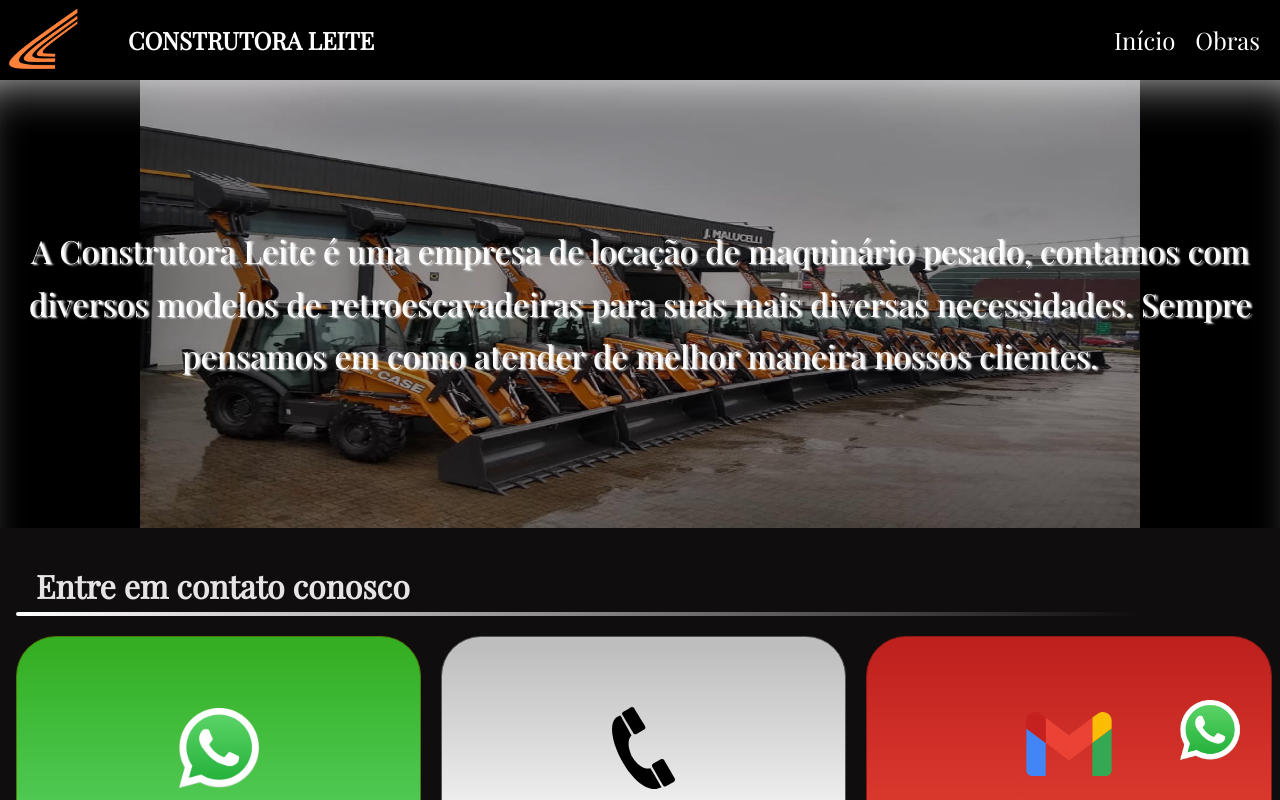
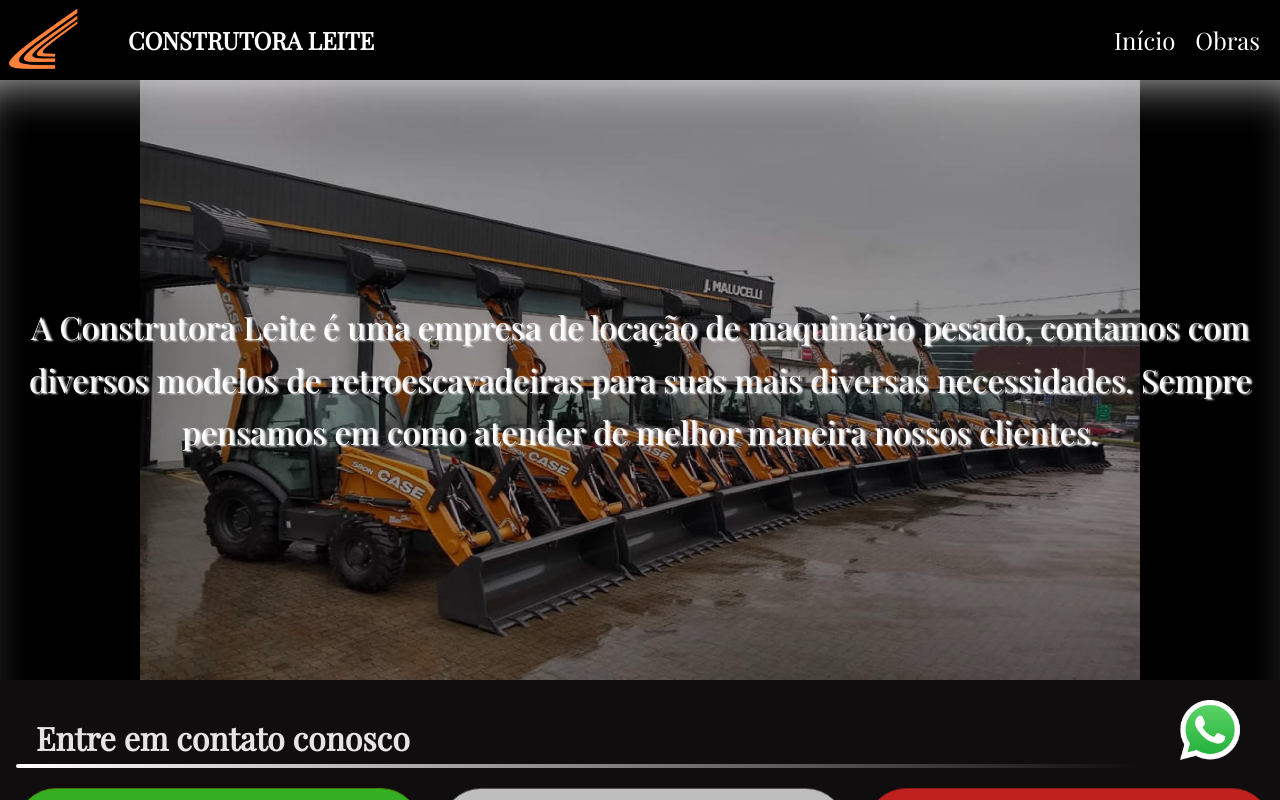
Before and after one commit to FelipeEnigmaRock/site_locadora_de_maquinarios, a Vue app: page / in a window 1280 px wide. Shown: the top 800 px of the page. Built offline with nearby package versions, Linux system fonts and the light colour scheme; a web font is replaced by a local one.

Commit message:
Update About.vue

```diff
--- a/src/components/About.vue
+++ b/src/components/About.vue
@@ -18,7 +18,7 @@ export default {
 <style scoped>
     .main-about {
         width: 100%;
-        height: 28rem;
+        height: 75vh;
         min-height: 300px;
         display: flex;
         justify-content: center;
@@ -29,7 +29,7 @@ export default {
 
     .get-darker {
         width: 100%;
-        height: 28rem;
+        height: 75vh;
         min-height: 300px;
         padding: 20px;
         background-color: rgba(0, 0, 0, 0.4);
```
